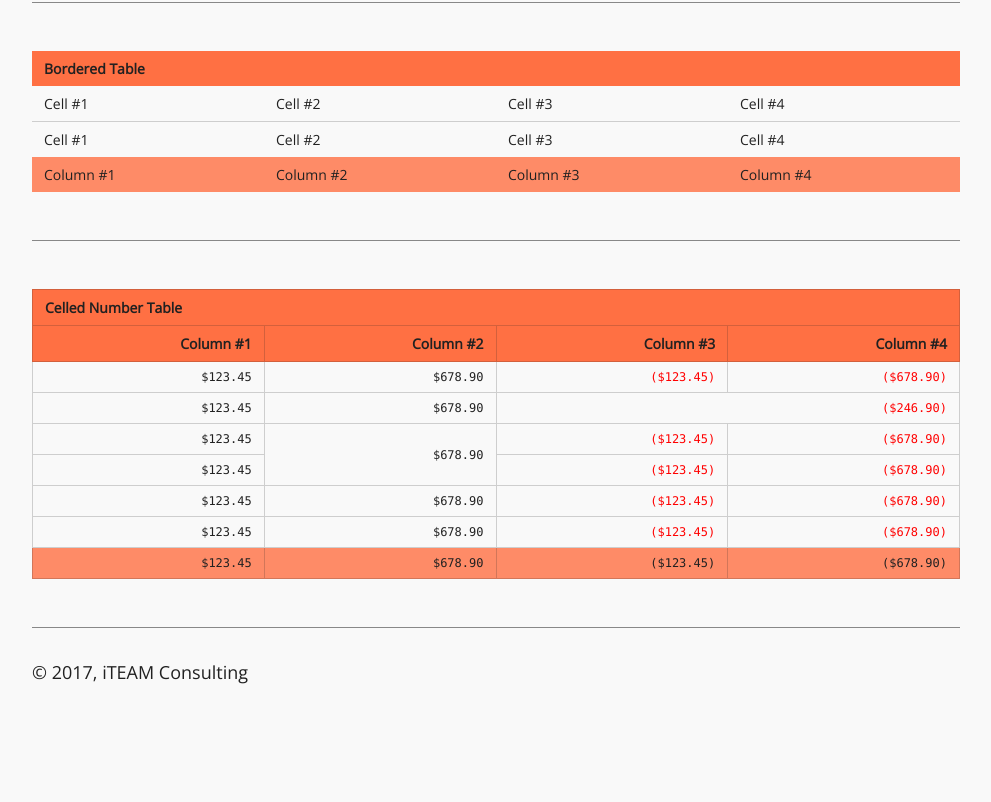
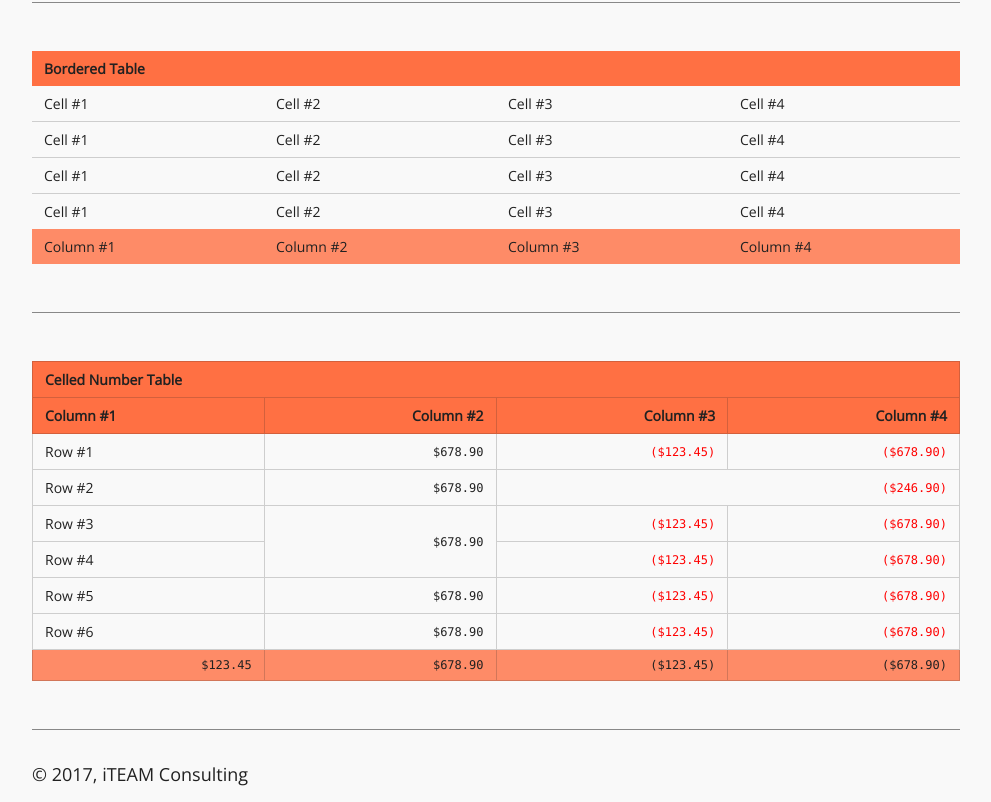
Before and after one commit to iteam-consulting/iteam-iron-themekit, a website built with webpack: page src/index.html in a window 1280 px wide. Shown: the part 4030-4832 px from the top of the page, without its empty margins (144-1135 px from the left). Before the commit the page ends 4730 px from the top, so only its background shows below. Built offline with nearby package versions, Linux system fonts and the light colour scheme; a web font is replaced by a local one.

Commit message:
content(template): change tables

```diff
--- a/src/index.html
+++ b/src/index.html
@@ -227,6 +227,18 @@
                 <td>Cell #3</td>
                 <td>Cell #4</td>
               </tr>
+              <tr>
+                <td>Cell #1</td>
+                <td>Cell #2</td>
+                <td>Cell #3</td>
+                <td>Cell #4</td>
+              </tr>
+              <tr>
+                <td>Cell #1</td>
+                <td>Cell #2</td>
+                <td>Cell #3</td>
+                <td>Cell #4</td>
+              </tr>
             </tbody>
             <tfoot>
               <tr>
@@ -245,7 +257,7 @@
                     <th colspan="4">Celled Number Table</th>
                   </tr>
                   <tr>
-                    <th class="number">Column #1</th>
+                    <th>Column #1</th>
                     <th class="number">Column #2</th>
                     <th class="number">Column #3</th>
                     <th class="number">Column #4</th>
@@ -253,37 +265,37 @@
                 </thead>
                 <tbody>
                   <tr>
-                    <td class="number">$123.45</td>
+                    <td>Row #1</td>
                     <td class="number">$678.90</td>
                     <td class="number negative">($123.45)</td>
                     <td class="number negative">($678.90)</td>
                   </tr>
                   <tr>
-                    <td class="number">$123.45</td>
+                    <td>Row #2</td>
                     <td class="number">$678.90</td>
                     <td class="number negative" colspan="2">($246.90)</td>
                   </tr>
                   <tr>
-                    <td class="number">$123.45</td>
+                    <td>Row #3</td>
                     <td class="number" rowspan="2">$678.90</td>
                     <td class="number negative">($123.45)</td>
                     <td class="number negative">($678.90)</td>
                   </tr>
                   <tr>
-                    <td class="number">$123.45</td>
+                    <td>Row #4</td>
                     <td class="number negative">($123.45)</td>
                     <td class="number negative">($678.90)</td>
                   </tr>
                 </tbody>
                 <tbody>
                   <tr>
-                    <td class="number">$123.45</td>
+                    <td>Row #5</td>
                     <td class="number">$678.90</td>
                     <td class="number negative">($123.45)</td>
                     <td class="number negative">($678.90)</td>
                   </tr>
                   <tr>
-                    <td class="number">$123.45</td>
+                    <td>Row #6</td>
                     <td class="number">$678.90</td>
                     <td class="number negative">($123.45)</td>
                     <td class="number negative">($678.90)</td>
```
